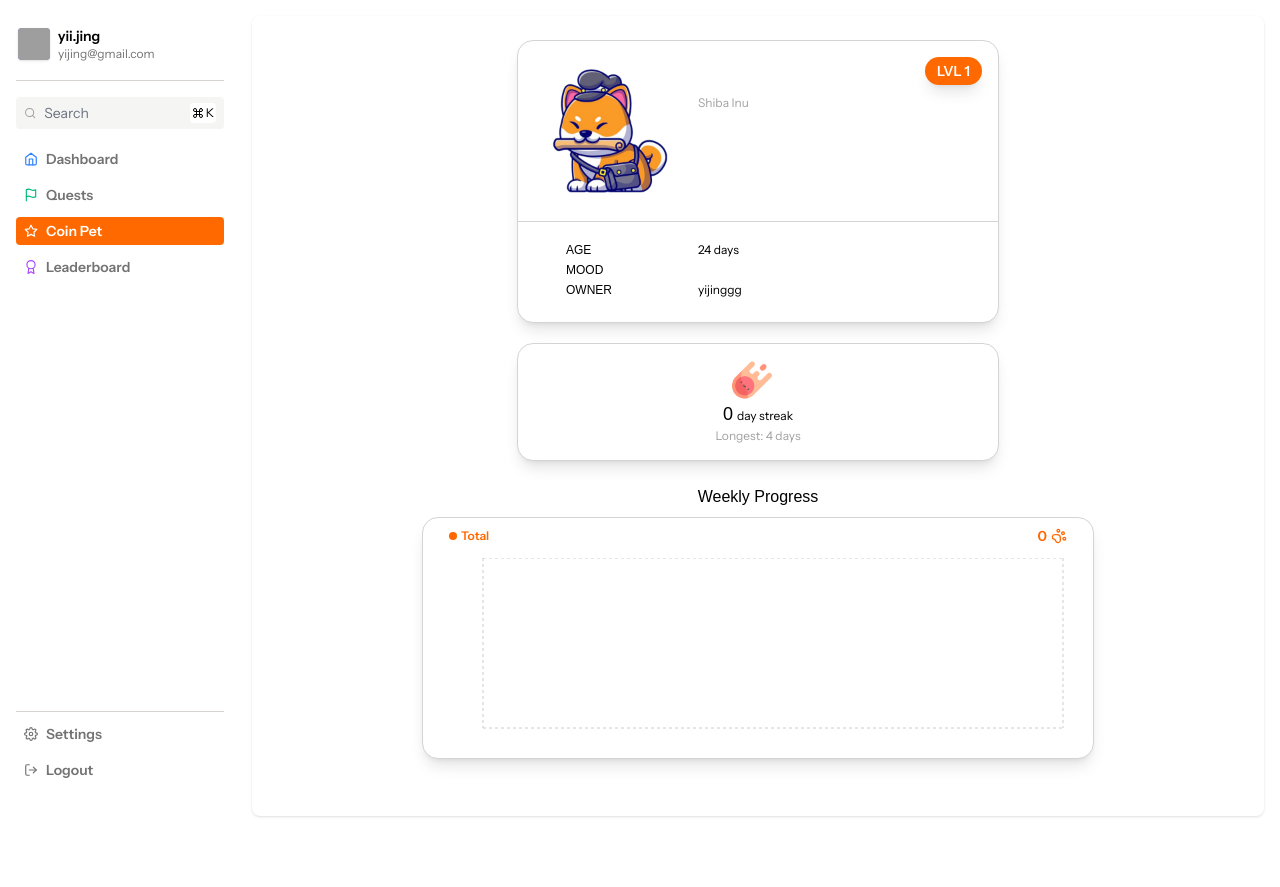
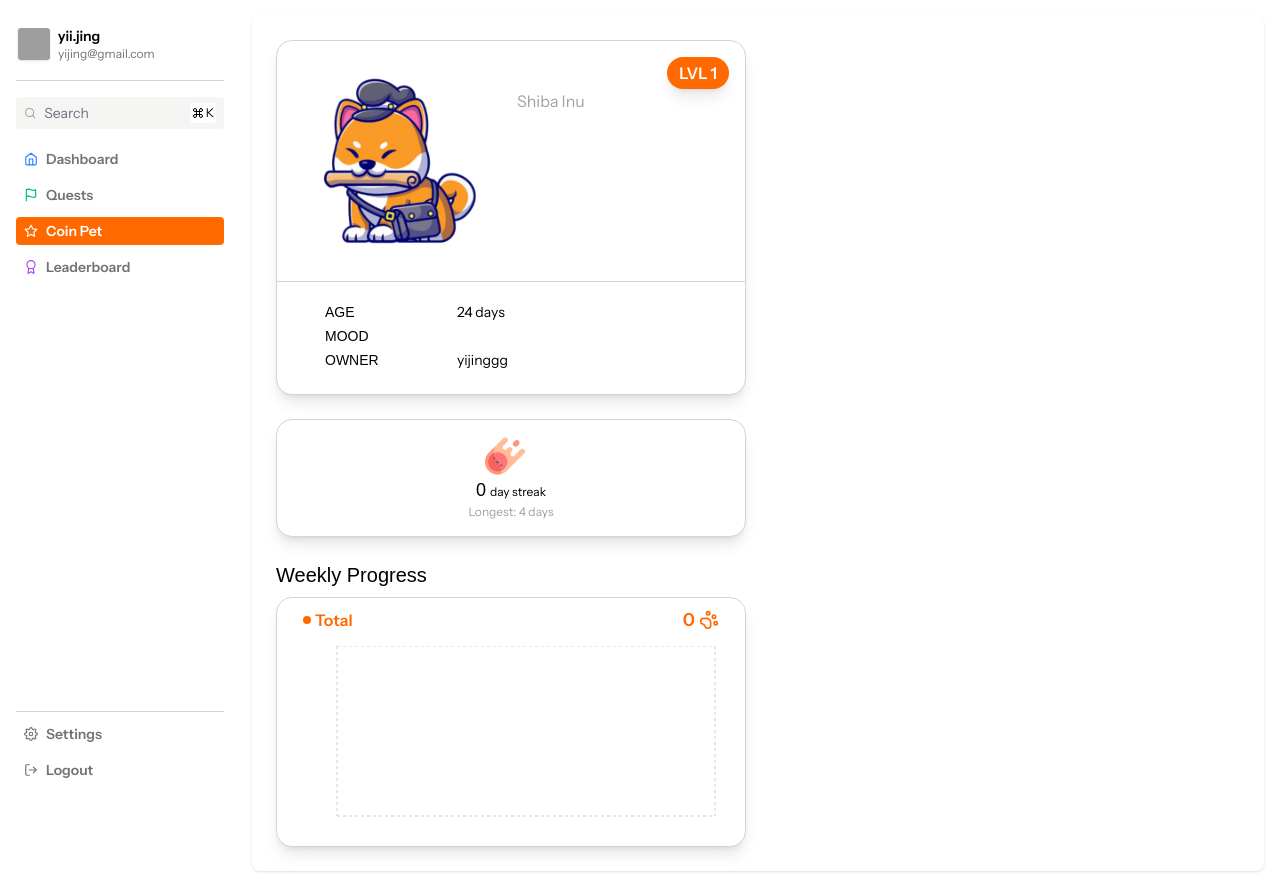
Before and after one commit to samuelngry/Coinly, a React (Vite) app in the folder client/: page /pet in a window 1280 px wide. Before the commit the page ends 832 px from the top, so only its background shows below. Built offline with nearby package versions, Linux system fonts and the light colour scheme; no server answers; grey boxes are pictures that could not be loaded; a web font is replaced by a local one.

Commit message:
styles: update font size to be larger on larger screens and make coin pet page layout half each

```diff
--- a/client/src/components/dashboard/Dashboard.jsx
+++ b/client/src/components/dashboard/Dashboard.jsx
@@ -288,13 +288,6 @@ const Dashboard = () => {
     }
   };
 
-  const logout = () => {
-    localStorage.removeItem("token");
-    localStorage.removeItem("user");
-
-    navigate('/login');
-  };
-
   useEffect(() => {
     getCustomQuests();
     getUserData();
@@ -336,13 +329,6 @@ const Dashboard = () => {
         <DailyQuests quests={dailyQuests} onComplete={handleCompleteQuest} completedCount={completedDaily} totalCount={totalDaily} />
         <BonusQuests quests={bonusQuests} onComplete={handleCompleteQuest} completedCount={completedBonus} totalCount={totalBonus} />
         <CustomQuests quests={customQuests} onComplete={handleCompleteQuest} completedCount={completedCustom} totalCount={totalCustom} onAddCustomQuest={addCustomQuest} onUpdateCustomQuest={updateCustomQuest} onDeleteCustomQuest={deleteCustomQuest} />
-
-        <button
-          onClick={logout}
-          className='bg-red-500 text-white py-1 px-4 rounded-lg mt-10 hover:bg-red-600'
-        >
-          Log Out
-        </button>
     </div>
   )
 }
--- a/client/src/pet/Pet.jsx
+++ b/client/src/pet/Pet.jsx
@@ -104,21 +104,28 @@ const Pet = () => {
 
   return (
     <div className='min-h-screen p-6 mb-12 lg:mb-0 rounded-lg shadow justify-center'>
+      <div className='grid grid-cols-1 md:grid-cols-4 gap-6'>
+        <div className='md:col-span-2 space-y-6'>
           <div className='flex justify-between items-center mb-6 md:hidden'>
             <h1 className='text-2xl font-bold text-gray-800'>Coin Pet</h1>
             <button
               onClick={handleLogout}
-          className='bg-red-500 hover:bg-red-600 text-white px-2 py-1 rounded-lg transition-colors duration-200'
+              className='bg-red-500 hover:bg-red-600 text-white px-3 py-1 rounded-lg transition-colors duration-200'
             >
               Log out
             </button>
           </div>
-
           <PetCard name={petName} level={level} mood={mood} />
           <StreakCard streak={streak} />
           <PetStat data={weeklyXPData} total={totalXP} />
           <PetBadge badge={badge} />
         </div>
+
+      </div>
+    </div>
+
+    /* RIGHT SIDE: Sidebar */
+
   )
 }
 
--- a/client/src/pet/PetBadge.jsx
+++ b/client/src/pet/PetBadge.jsx
@@ -29,8 +29,8 @@ const PetBadge = ({ badge }) => {
   const toggleShowAll = () => setShowAll(prev => !prev);
 
   return (
-    <div className='mt-6 w-full max-w-2xl mx-auto'>
-      <h2 className='mb-2 text-center'>Monthly Badges</h2>
+    <div className='mt-6 w-full mx-auto'>
+      <h2 className='mb-2 md:text-xl'>Monthly Badges</h2>
       <div className='border border-neutral-300 shadow-lg shadow-black/10 rounded-2xl bg-white'>
         <div className="grid grid-cols-3 sm:grid-cols-4 md:grid-cols-6 justify-items-center">
           {visibleBadges.map((b, idx) => (
@@ -46,7 +46,7 @@ const PetBadge = ({ badge }) => {
                 }`}
               />
               <p
-                className={`mt-2 text-sm font-medium capitalize ${
+                className={`mt-2 text-sm md:text-lg font-medium capitalize ${
                   b.unlocked ? '' : 'text-gray-400'
                 }`}
               >
--- a/client/src/pet/PetCard.jsx
+++ b/client/src/pet/PetCard.jsx
@@ -4,29 +4,29 @@ import petImage from '../assets/petimage.png'
 const PetCard = ({ name, level, mood }) => {
 
   return (
-    <div className='relative overflow-hidden bg-white border border-neutral-300 mx-auto shadow-lg rounded-2xl lg:w-1/2'>
-        <div className='absolute top-4 right-4 bg-orange-500 text-white px-3 py-1 rounded-full text-sm font-semibold shadow-lg'>
+    <div className='relative overflow-hidden bg-white border border-neutral-300 mx-auto shadow-lg rounded-2xl'>
+        <div className='absolute top-4 right-4 md:text-base bg-orange-500 text-white px-3 py-1 rounded-full text-sm font-semibold shadow-lg'>
             LVL {level}
         </div>
         <div className='flex'>
-            <img src={petImage} className='w-45 h-45'/>
+            <img src={petImage} className='w-45 h-45 md:w-60 md:h-60'/>
             <div>
-                <h3 className='mt-12'>{name}</h3>
-                <span className='text-neutral-400 text-xs lg:text-md'>Shiba Inu</span>
+                <h3 className='mt-12 text-sm md:text-xl'>{name}</h3>
+                <span className='text-neutral-400 text-xs md:text-base'>Shiba Inu</span>
             </div>
         </div>
         <div className='border-t border-neutral-300 pt-5 pl-12 mb-6'>
             <div className='flex'>
-                <h4 className='w-33 text-xs'>AGE</h4>
-                <span className='text-xs'>24 days</span>
+                <h4 className='w-33 text-xs md:text-sm'>AGE</h4>
+                <span className='text-xs md:text-sm'>24 days</span>
             </div>
             <div className='flex mt-1'>
-                <h4 className='w-33 text-xs'>MOOD</h4>
-                <span className='text-xs'>{mood}</span>
+                <h4 className='w-33 text-xs md:text-sm'>MOOD</h4>
+                <span className='text-xs md:text-sm'>{mood}</span>
             </div>
             <div className='flex mt-1'>
-                <h4 className='w-33 text-xs'>OWNER</h4>
-                <span className='text-xs'>yijinggg</span>
+                <h4 className='w-33 text-xs md:text-sm'>OWNER</h4>
+                <span className='text-xs md:text-sm'>yijinggg</span>
             </div>
         </div>
     </div>
--- a/client/src/pet/PetStat.jsx
+++ b/client/src/pet/PetStat.jsx
@@ -11,17 +11,17 @@ import { PawPrint } from 'lucide-react';
 
 const PetStat = ({ data, total }) => {
   return (
-    <div className='mt-6 w-full max-w-2xl mx-auto'>
-      <h2 className='mb-2 text-center'>Weekly Progress</h2>
+    <div className='mt-6 mx-auto'>
+      <h2 className='mb-2 md:text-xl'>Weekly Progress</h2>
       <div className='border border-neutral-300 shadow-lg bg-white rounded-2xl'>
         <div className='flex justify-between mx-6.5 my-2'>
             <div className='flex items-center gap-1'>
                 <div className='w-2 h-2 rounded-full bg-orange-500'></div>
-                <span className='text-orange-500 font-semibold text-xs'>Total</span>
+                <span className='text-orange-500 font-semibold text-xs md:text-base'>Total</span>
             </div>
             <div className='flex items-center gap-1'>
-                <span className='text-orange-500 font-semibold text-sm'>{total}</span>
-                <PawPrint alt='Paw' className='w-4 h-4 text-orange-500'/>
+                <span className='text-orange-500 font-semibold text-sm md:text-lg'>{total}</span>
+                <PawPrint alt='Paw' className='w-4 h-4 md:w-5 md:h-5 text-orange-500'/>
             </div>
         </div>
         <div className='flex justify-center items-center mt-3'>
--- a/client/src/pet/StreakCard.jsx
+++ b/client/src/pet/StreakCard.jsx
@@ -3,7 +3,7 @@ import fireCuteIcon from '../assets/firecute.png'
 
 const StreakCard = ({ streak }) => {
   return (
-    <div className='flex flex-col items-center bg-white border border-neutral-300 mx-auto shadow-lg rounded-2xl mt-5 p-4 lg:w-1/2'>
+    <div className='flex flex-col items-center bg-white border border-neutral-300 mx-auto shadow-lg rounded-2xl mt-5 p-4'>
       <img src={fireCuteIcon} className='w-10 h-10 mr-3'/>
       <div className='flex items-baseline gap-1'>
         <h3 className='text-md lg:text-lg'>{streak}</h3>
```
Lines whose indentation alone changed are shown as unchanged.
